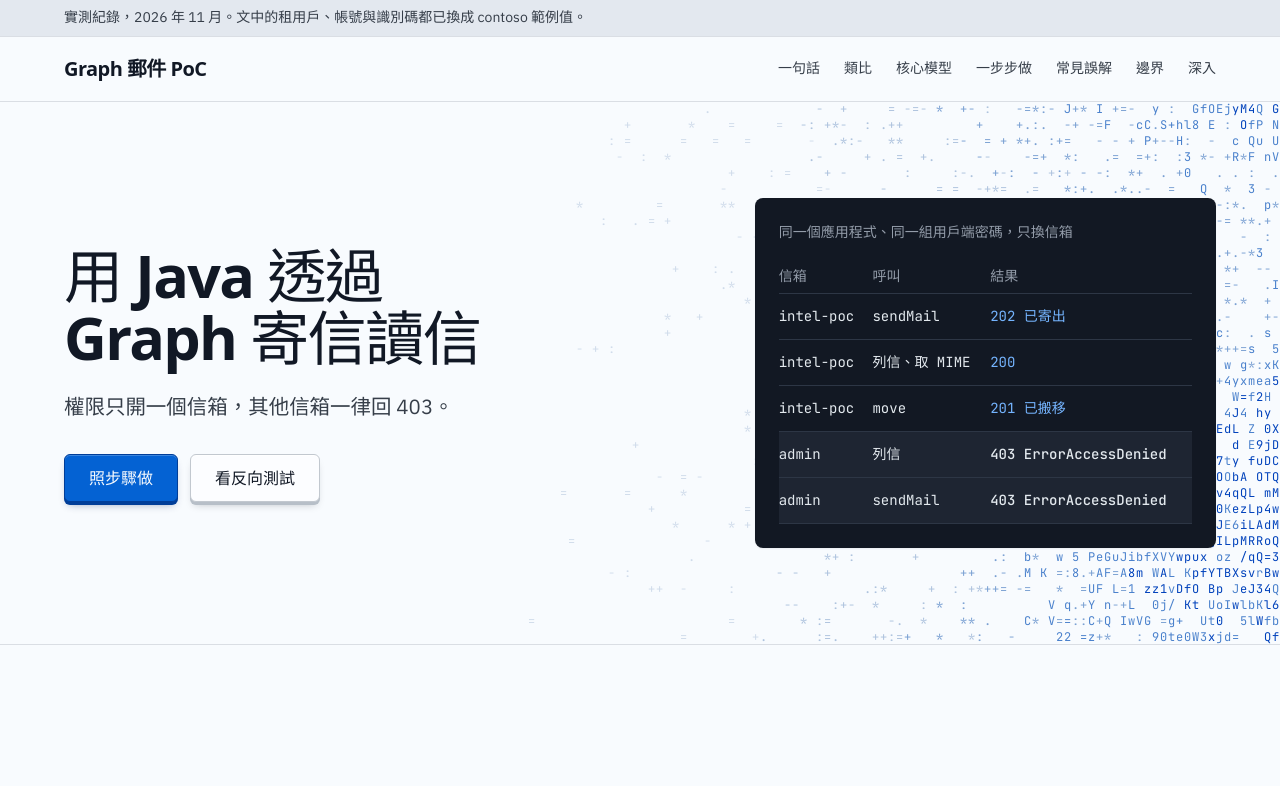
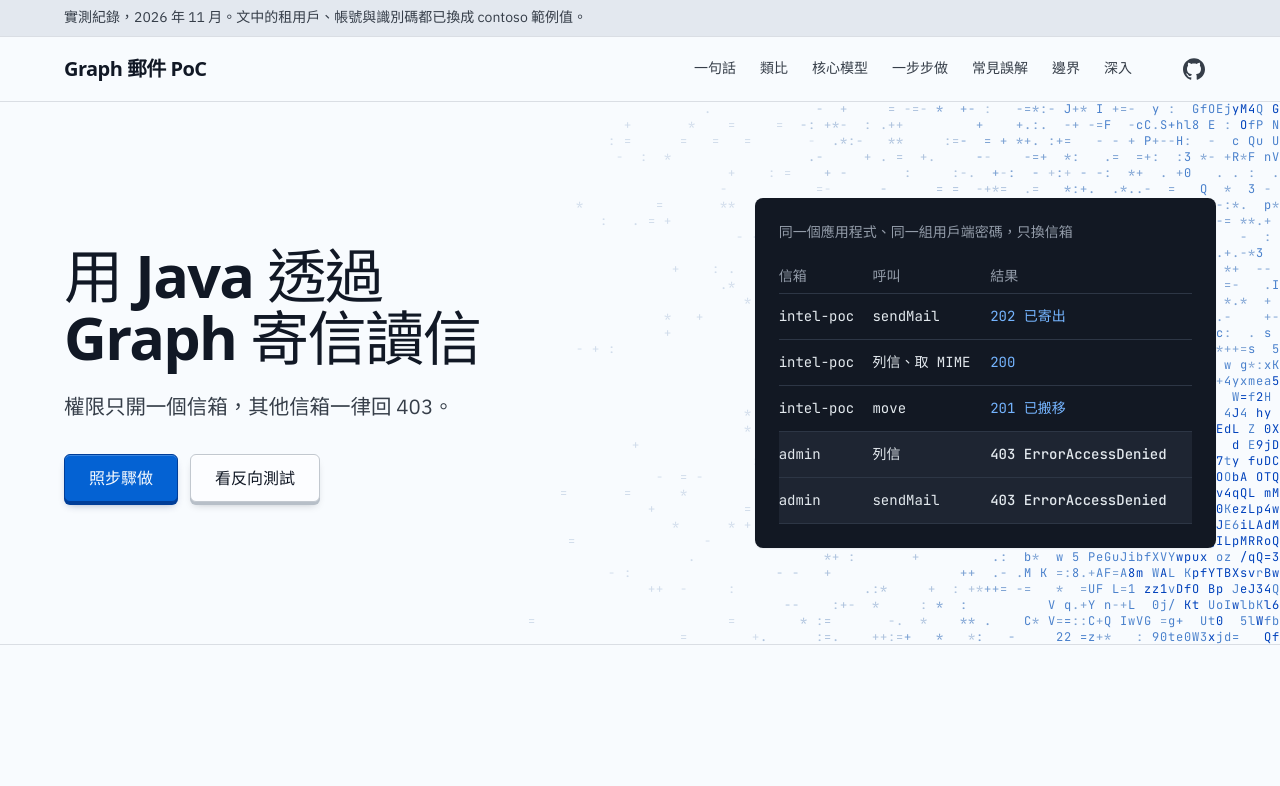
Before and after one commit to bryanHsiao/m365-graph-mail-java-poc, a plain HTML site: page index.html in a window 1280 px wide. Shown: the top 786 px of the page. Drawn offline with Linux system fonts and the light colour scheme; a web font is replaced by a local one.

Commit message:
導覽列加上 GitHub 連結圖示，補上分頁圖示

```diff
--- a/index.html
+++ b/index.html
@@ -5,6 +5,7 @@
 <meta name="viewport" content="width=device-width, initial-scale=1">
 <title>Java 用 Graph 寄信讀信</title>
 <meta name="description" content="Exchange Online 停用 IMAP 帳密登入後，用 Java 8 透過 Microsoft Graph 寄信、讀信、解析 MIME、搬移，權限只限一個共用信箱的完整實作紀錄。">
+<link rel="icon" href="assets/favicon.svg" type="image/svg+xml">
 <link rel="preconnect" href="https://fonts.googleapis.com">
 <link rel="preconnect" href="https://fonts.gstatic.com" crossorigin>
 <link href="https://fonts.googleapis.com/css2?family=Familjen+Grotesk:wght@500;600&family=IBM+Plex+Sans:wght@400;500&family=JetBrains+Mono:wght@400;500&display=swap" rel="stylesheet">
@@ -31,6 +32,7 @@
         <li><a href="#deep">深入</a></li>
       </ul>
     </nav>
+    <a class="gh" href="https://github.com/bryanHsiao/m365-graph-mail-java-poc" aria-label="GitHub 原始檔" title="GitHub 原始檔"><svg viewBox="0 0 24 24" width="22" height="22" aria-hidden="true" focusable="false"><path d="M12 .297c-6.63 0-12 5.373-12 12 0 5.303 3.438 9.8 8.205 11.385.6.113.82-.258.82-.577 0-.285-.01-1.04-.015-2.04-3.338.724-4.042-1.61-4.042-1.61C4.422 18.07 3.633 17.7 3.633 17.7c-1.087-.744.084-.729.084-.729 1.205.084 1.838 1.236 1.838 1.236 1.07 1.835 2.809 1.305 3.495.998.108-.776.417-1.305.76-1.605-2.665-.3-5.466-1.332-5.466-5.93 0-1.31.465-2.38 1.235-3.22-.135-.303-.54-1.523.105-3.176 0 0 1.005-.322 3.3 1.23.96-.267 1.98-.399 3-.405 1.02.006 2.04.138 3 .405 2.28-1.552 3.285-1.23 3.285-1.23.645 1.653.24 2.873.12 3.176.765.84 1.23 1.91 1.23 3.22 0 4.61-2.805 5.625-5.475 5.92.42.36.81 1.096.81 2.22 0 1.606-.015 2.896-.015 3.286 0 .315.21.69.825.57C20.565 22.092 24 17.592 24 12.297c0-6.627-5.373-12-12-12"/></svg></a>
   </div>
 </div>
 
--- a/style.css
+++ b/style.css
@@ -285,3 +285,10 @@ table.ruled td { min-width: 4.5em; }
 /* 內文裡的外部連結：底線用訊號色，看得出是連結 */
 .statement-line a, .facts a, .myths a, ul.points a, table.ruled a, .note a, .callout a, .more p a { text-decoration-color: var(--color-accent); text-decoration-thickness: 1px; text-underline-offset: 0.2em; }
 .statement-line a:hover, .facts a:hover, .myths a:hover, ul.points a:hover, table.ruled a:hover, .note a:hover, .callout a:hover, .more p a:hover { color: var(--color-accent-deep); }
+
+/* 導覽列右側的 GitHub 圖示 */
+.gh { display: inline-flex; align-items: center; justify-content: center; flex-shrink: 0; width: 44px; height: 44px; border-radius: var(--radius-input); color: var(--color-ink-2); transition: color var(--dur-short) var(--ease-out), background-color var(--dur-short) var(--ease-out); }
+.gh svg { width: 22px; height: 22px; fill: currentColor; }
+.gh:hover { color: var(--color-ink); background: var(--color-paper-2); }
+.gh:focus-visible { outline: 2px solid var(--color-focus); outline-offset: 2px; }
+@media (max-width: 40rem) { .bar .container { gap: var(--space-sm); } }
```
Also changed, not shown: assets/favicon.svg (added).
